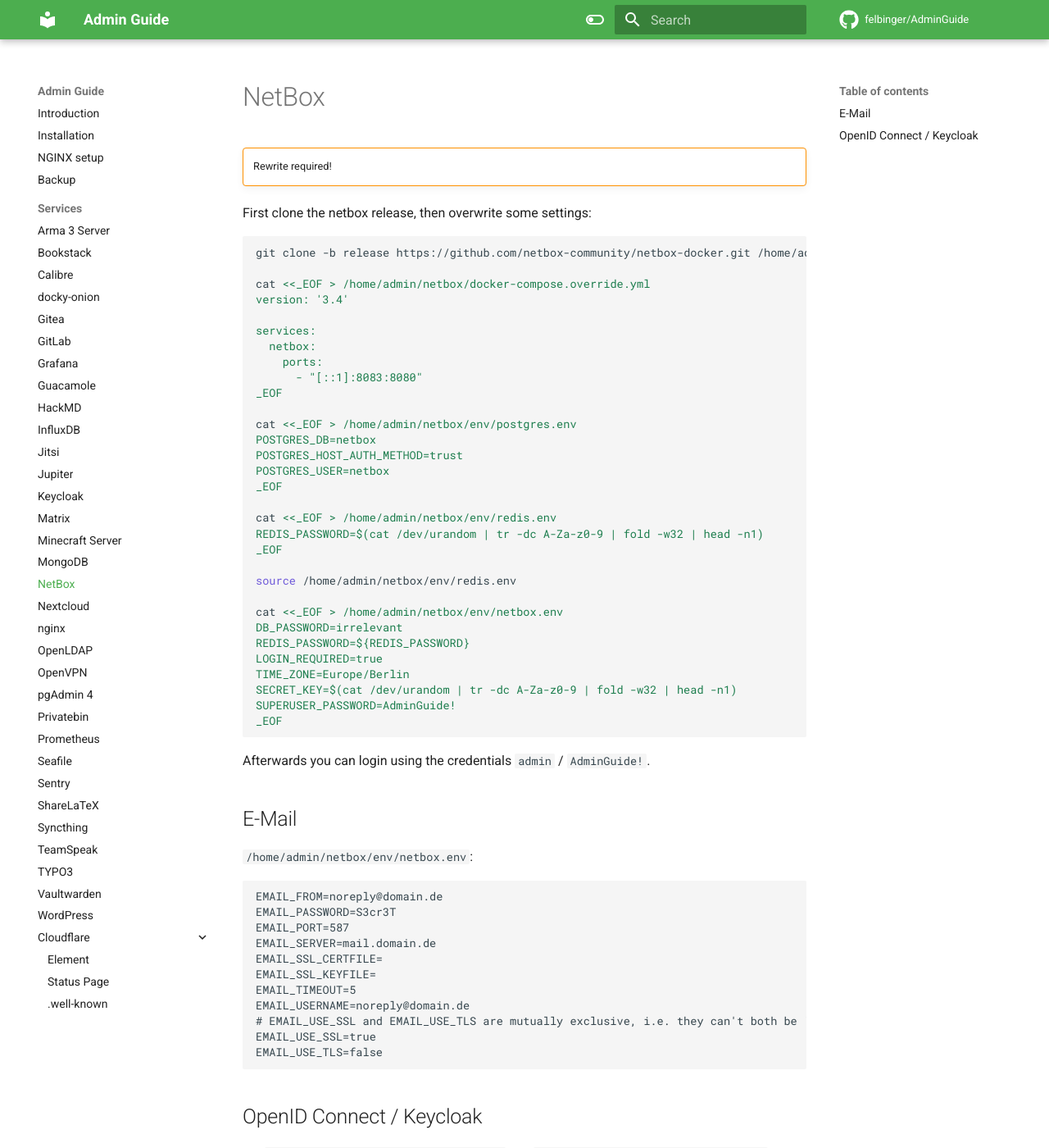
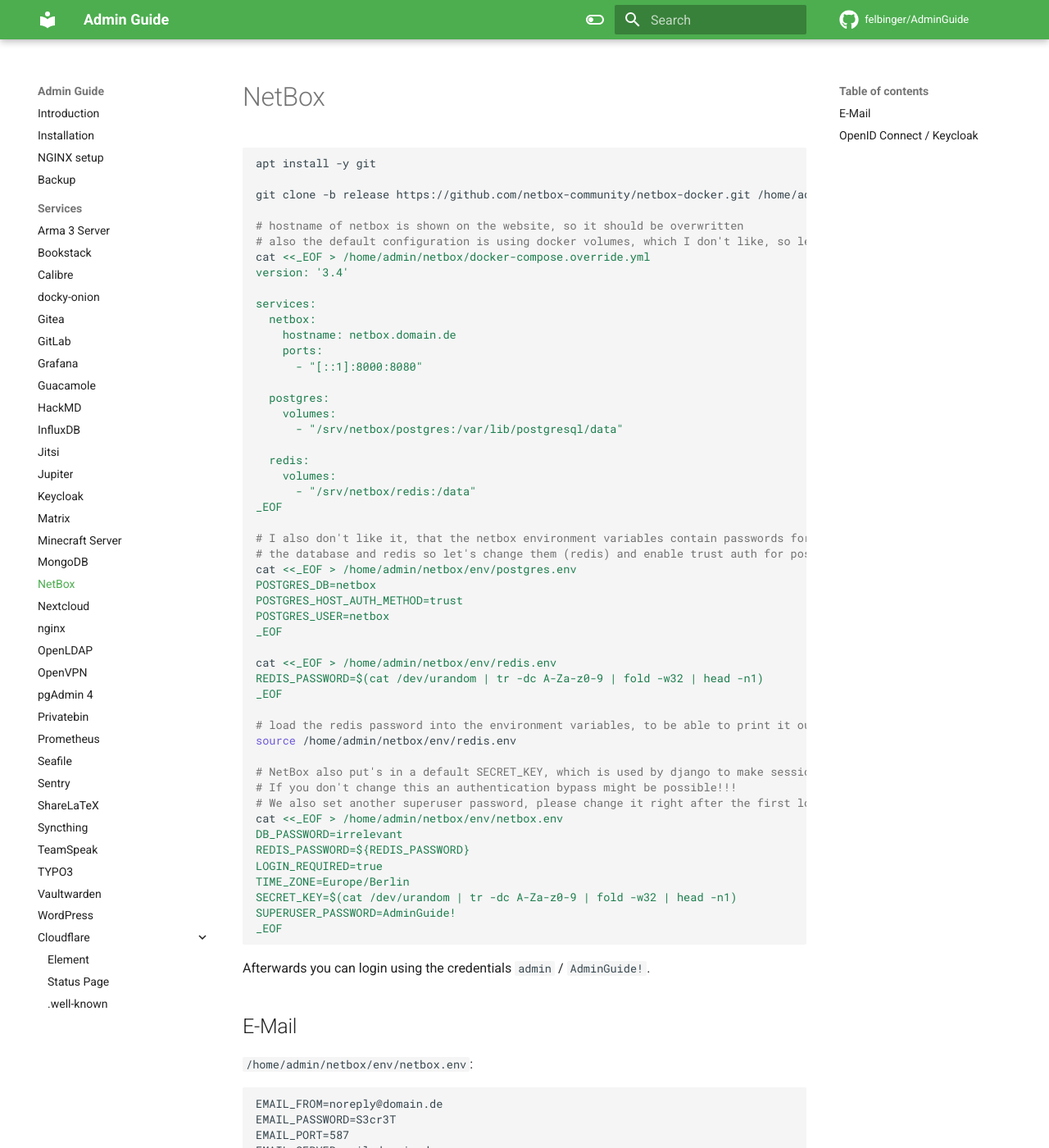
Before and after one commit to felbinger/AdminGuide, an MkDocs documentation site: the page built from docs/services/netbox.md, in a window 1280 px wide and 1400 px high. Shown: the whole window at 82% size. Built offline with MkDocs 1.6.1 and Material for MkDocs 9.7.7, drawn with Linux system fonts in a browser that asks for light colours; nearby versions of some CDN libraries; comment, search, counter and statistics services are not loaded.

Commit message:
Improved NetBox

````diff
--- a/docs/services/netbox.md
+++ b/docs/services/netbox.md
@@ -1,21 +1,32 @@
 # NetBox
 
-!!! warning ""
-	Rewrite required!
+```shell
+apt install -y git
 
-First clone the netbox release, then overwrite some settings:
-```shell
 git clone -b release https://github.com/netbox-community/netbox-docker.git /home/admin/netbox
 
+# hostname of netbox is shown on the website, so it should be overwritten
+# also the default configuration is using docker volumes, which I don't like, so let's overwrite them
 cat <<_EOF > /home/admin/netbox/docker-compose.override.yml
 version: '3.4'
 
 services:
   netbox:
+    hostname: netbox.domain.de
     ports:
-      - "[::1]:8083:8080"
+      - "[::1]:8000:8080"
+
+  postgres:
+    volumes:
+      - "/srv/netbox/postgres:/var/lib/postgresql/data"
+
+  redis:
+    volumes:
+      - "/srv/netbox/redis:/data"
 _EOF
 
+# I also don't like it, that the netbox environment variables contain passwords for
+# the database and redis so let's change them (redis) and enable trust auth for postgres
 cat <<_EOF > /home/admin/netbox/env/postgres.env
 POSTGRES_DB=netbox
 POSTGRES_HOST_AUTH_METHOD=trust
@@ -26,8 +37,12 @@ cat <<_EOF > /home/admin/netbox/env/redis.env
 REDIS_PASSWORD=$(cat /dev/urandom | tr -dc A-Za-z0-9 | fold -w32 | head -n1)
 _EOF
 
+# load the redis password into the environment variables, to be able to print it out in the next step.
 source /home/admin/netbox/env/redis.env
 
+# NetBox also put's in a default SECRET_KEY, which is used by django to make sessions.
+# If you don't change this an authentication bypass might be possible!!!
+# We also set another superuser password, please change it right after the first login.
 cat <<_EOF > /home/admin/netbox/env/netbox.env
 DB_PASSWORD=irrelevant
 REDIS_PASSWORD=${REDIS_PASSWORD}
````
